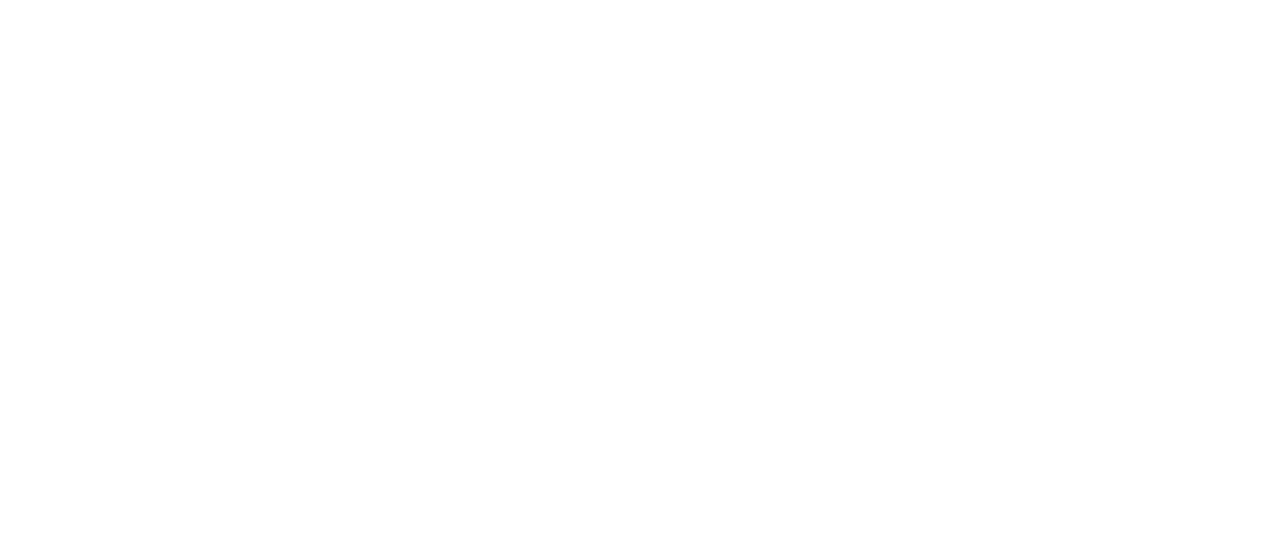
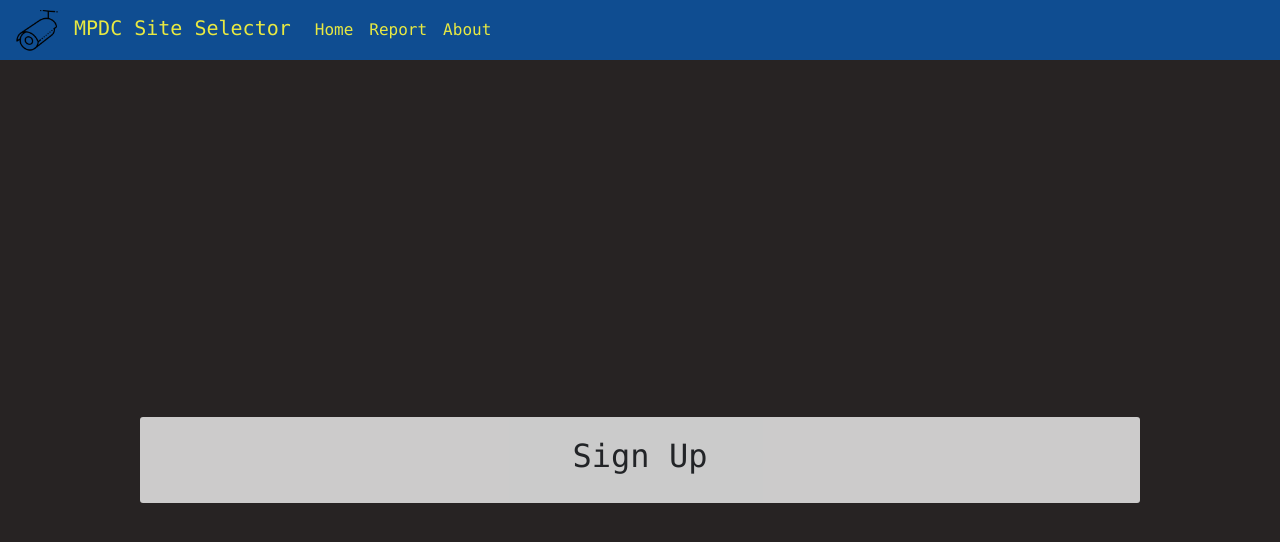
Before and after one commit to zhaqy079/MPDC-Selector, a React (Create React App) app in the folder Assig2/a2reactapp/: page /Register in a window 1280 px wide. Before the commit this address had no page. Shown: the top 542 px of the page. Built offline with nearby package versions, Linux system fonts and the light colour scheme.

Commit message:
Add register page and set route

```diff
--- a/Assig2/a2reactapp/src/components/Register.js
+++ b/Assig2/a2reactapp/src/components/Register.js
@@ -0,0 +1,13 @@
+import React, { useState } from 'react';
+import SHA256 from 'crypto-js/sha256';
+import { Link } from "react-router-dom";
+
+function Register() {
+    return (
+        <div className="registerpage" >
+
+            <h2>Sign Up</h2>
+        </div>
+    );
+}
+export default Register;
--- a/Assig2/a2reactapp/src/index.js
+++ b/Assig2/a2reactapp/src/index.js
@@ -8,6 +8,7 @@ import Home from "./routes/Home";
 import Report from "./components/Report";
 import About from "./routes/About";
 import Login from "./components/Login";
+import Register from "./components/Register";
 
 const root = ReactDOM.createRoot(document.getElementById('root'));
 root.render(
@@ -19,6 +20,7 @@ root.render(
                     <Route path="Report" element={<Report />} />
                     <Route path="About" element={<About />} />
                     <Route path="Login" element={<Login />} />
+                    <Route path="Register" element={<Register />} />
                 </Route>
             </Routes>
         </BrowserRouter>
```
Also changed, not shown: Assig2/a2reactapp/src/App.js (+0 -21 lines).
